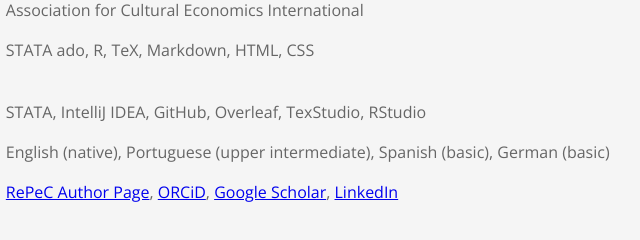
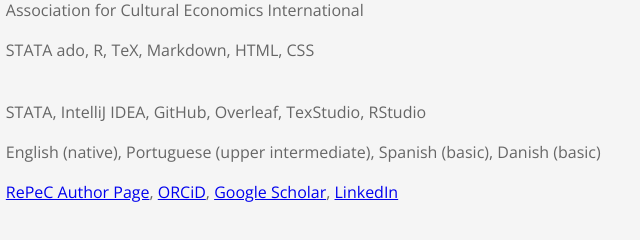
Before and after one commit to samitche/personal-website, a website: page index.html in a window 1280 px wide. Shown: the part 2525-2765 px from the top of the page, 241-881 px from the left. Drawn offline with nearby package versions, Linux system fonts and the light colour scheme.

Commit message:
Excluding sections of website

```diff
--- a/index.html
+++ b/index.html
@@ -275,7 +275,7 @@
         </tr>
         <tr>
             <td>Languages:</td>
-            <td>English (native), Portuguese (upper intermediate), Spanish (basic), German (basic)</td>
+            <td>English (native), Portuguese (upper intermediate), Spanish (basic), Danish (basic)</td>
         </tr>
         <tr>
             <td>Find Me:</td>
@@ -610,6 +610,7 @@
         </tbody>
     </table>
 
+<!--
     <hr>
 
     <a class="anchor" id="Course Descriptions"><h2>Selected Course Descriptions</h2></a>
@@ -965,7 +966,6 @@
         This textboox comes with a variety of online resources, including quizzes, that were used throughout the
         module.</p>
 
-    <!--
         <hr>
 
         <a class="anchor" id="Teaching Interests"><h2>Teaching Interests</h2></a>
```
